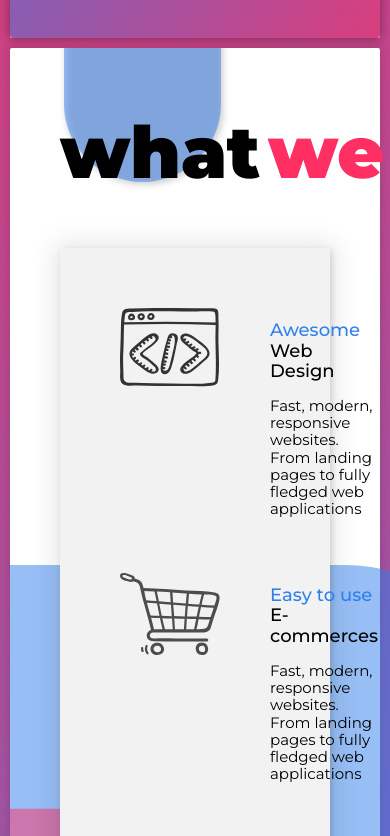
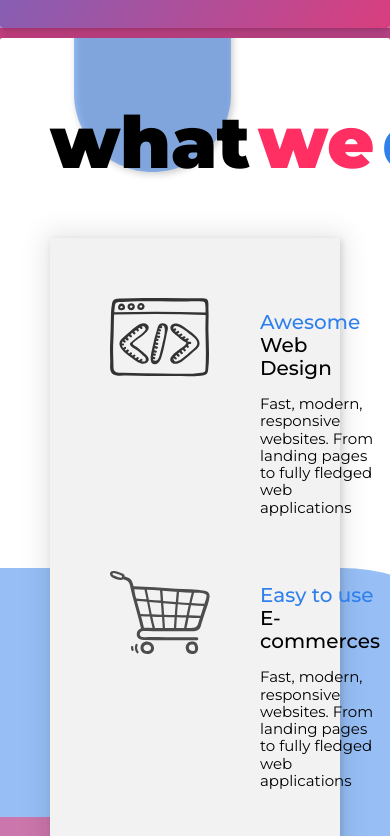
Before and after one commit to joordas/3gir, a React app: page / in a window 390 px wide. Shown: the part 842-1678 px from the top of the page. Built offline with nearby package versions, Linux system fonts and the light colour scheme.

Commit message:
made some changes to the smartphone break point, resized message box @ contact form.

```diff
--- a/public/css/globals.css
+++ b/public/css/globals.css
@@ -77,3 +77,9 @@ a {
     max-width: 400px;
   }
 }
+
+@media (max-width: 1000px) {
+  body {
+    padding: 0;
+  }
+}
--- a/src/components/ContactForm.jsx
+++ b/src/components/ContactForm.jsx
@@ -149,7 +149,7 @@ class ContactForm extends Component {
             name="message"
             id="message"
             cols="40"
-            rows="10"
+            rows="5"
             placeholder="We’ll get back to you very soon! ;)"
           />
         </InputGroup>
--- a/src/components/Services.jsx
+++ b/src/components/Services.jsx
@@ -52,11 +52,12 @@ const Service = s.div`
 
 const ServiceImage = s.img`
   width: 100px;
+  fill: blue;
 `;
 
 const Title = s.h1`
   font-family: var(--font-montserrat);
-  font-size: 1.125rem;
+  font-size: 1.250rem;
   font-weight: 500;
   color: black;
   span {
```
